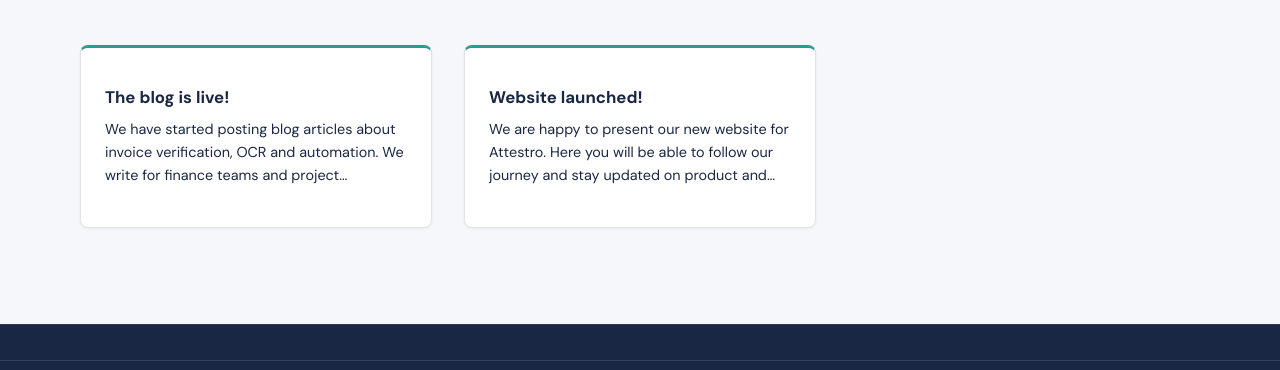
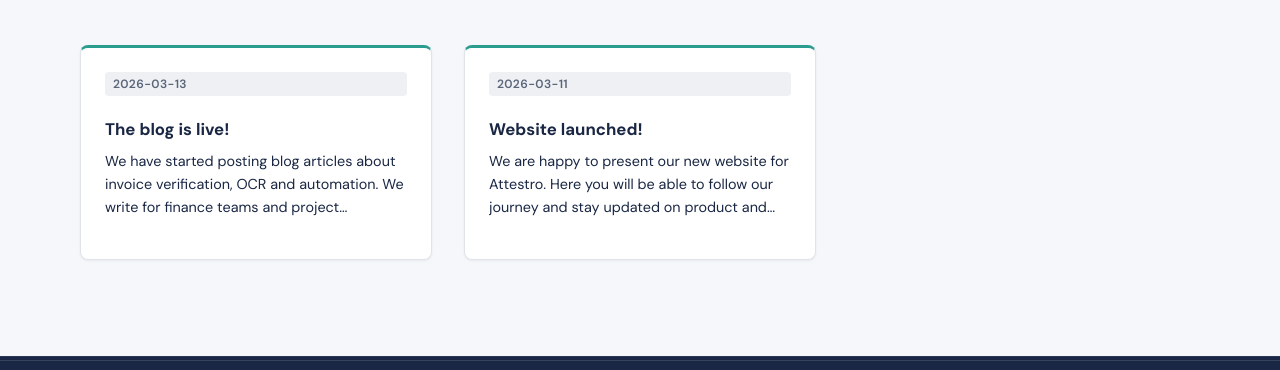
Before and after one commit to Adamact/website, a website built with Vite: page news/index.html in a window 1280 px wide. Shown: the part 343-713 px from the top of the page. Built offline with nearby package versions, Linux system fonts and the light colour scheme.

Commit message:
Dates for news

```diff
--- a/styles.css
+++ b/styles.css
@@ -1920,6 +1920,10 @@
   display: none;
 }
 
+.nyheter .blog-posts .blog-post-entry time {
+  display: inline-block;
+}
+
 .blog-post-entry h2 {
   font-size: 1.05rem;
   line-height: 1.4;
```
